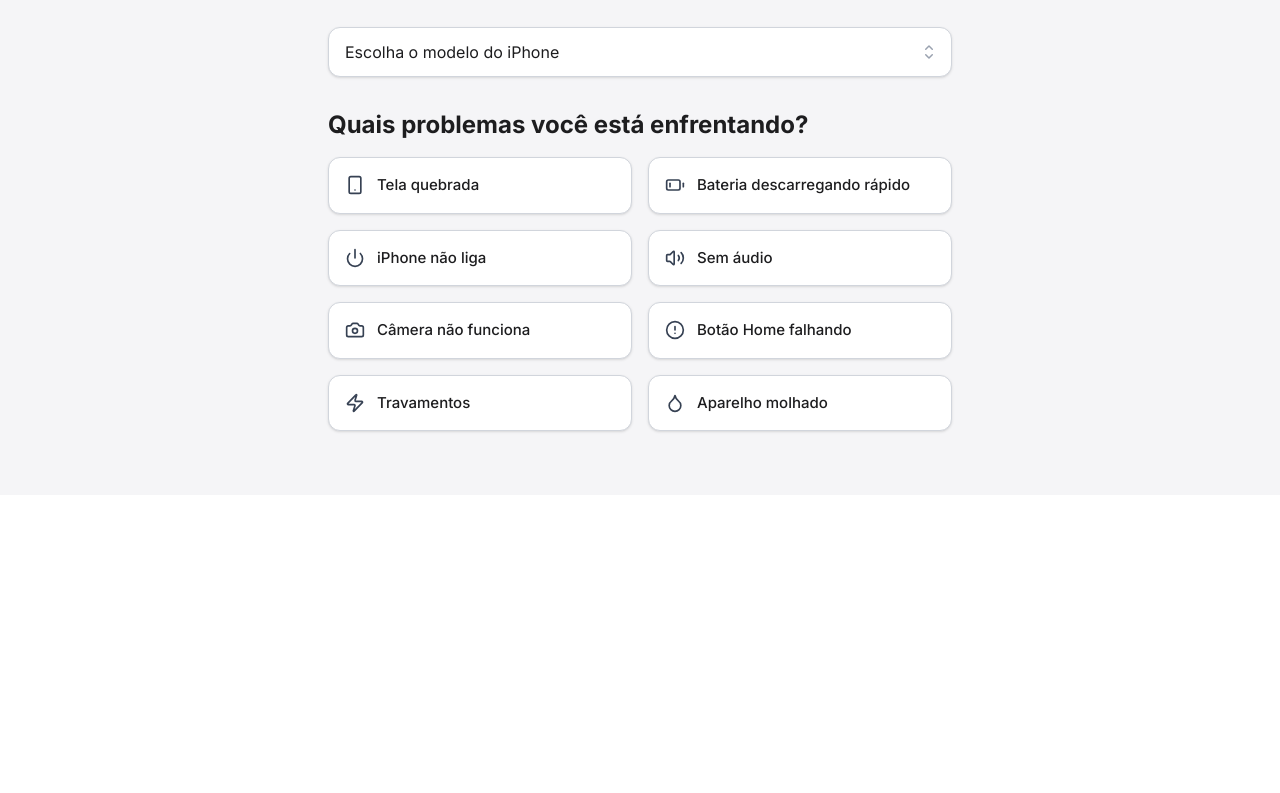
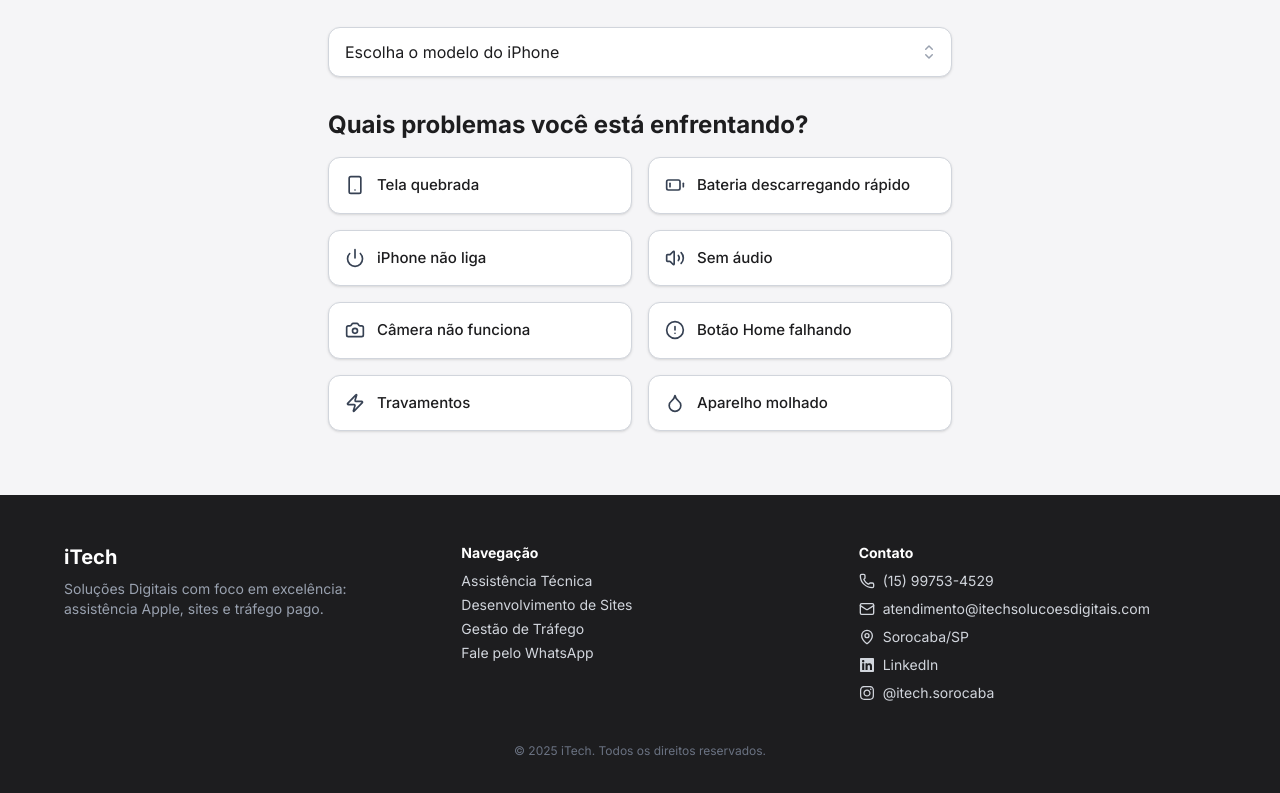
Before and after one commit to Juli084/itech, a React (Vite) app: page / in a window 1280 px wide. Shown: the part 2089-2882 px from the top of the page. Before the commit the page ends 2584 px from the top, so only its background shows below. Built offline with nearby package versions, Linux system fonts and the light colour scheme.

Commit message:
feat: adiciona rodapé com navegação, contato e redes sociais

```diff
--- a/package.json
+++ b/package.json
@@ -15,6 +15,7 @@
     "lucide-react": "^0.515.0",
     "react": "^19.1.0",
     "react-dom": "^19.1.0",
+    "react-icons": "^5.5.0",
     "react-router-dom": "^7.6.2",
     "swiper": "^11.2.8"
   },
--- a/src/App.jsx
+++ b/src/App.jsx
@@ -9,6 +9,7 @@
 import ResultSummary from './components/ResultSummary';
 import CommonProblems from './components/CommonProblems';
 import Testimonials from './components/Testimonials';
+import Footer from './components/Footer';
 
 function App() {
   const [selectedModel, setSelectedModel] = useState('');
@@ -43,7 +44,9 @@
             setNote={setNote}
           />
         )}
+
       </main>
+            <Footer />
     </div>
   );
 }
--- /dev/null
+++ b/src/components/Footer.jsx
@@ -0,0 +1,62 @@
+import { Mail, Phone, MapPin, Instagram } from 'lucide-react';
+import { FaInstagram, FaLinkedin } from 'react-icons/fa';
+
+export default function Footer() {
+  return (
+    <footer className="bg-[#1d1d1f] text-white py-12 px-6">
+      <div className="max-w-6xl mx-auto grid grid-cols-1 md:grid-cols-3 gap-10 text-sm">
+
+        <div>
+          <h2 className="text-xl font-bold mb-2">iTech</h2>
+          <p className="text-gray-400">
+            Soluções Digitais com foco em excelência: assistência Apple, sites e tráfego pago.
+          </p>
+        </div>
+
+        <div>
+          <h3 className="font-semibold mb-2">Navegação</h3>
+          <ul className="space-y-1 text-gray-300">
+            <li><a href="#formulario" className="hover:underline">Assistência Técnica</a></li>
+            <li><a href="#" className="hover:underline">Desenvolvimento de Sites</a></li>
+            <li><a href="#" className="hover:underline">Gestão de Tráfego</a></li>
+            <li><a href="https://wa.me/5515997534529" target="_blank" className="hover:underline">Fale pelo WhatsApp</a></li>
+          </ul>
+        </div>
+
+        <div>
+          <h3 className="font-semibold mb-2">Contato</h3>
+          <ul className="space-y-2 text-gray-300">
+            <li className="flex items-center gap-2">
+              <Phone className="w-4 h-4" />
+              (15) 99753-4529
+            </li>
+            <li className="flex items-center gap-2">
+              <Mail className="w-4 h-4" />
+              atendimento@itechsolucoesdigitais.com
+            </li>
+            <li className="flex items-center gap-2">
+              <MapPin className="w-4 h-4" />
+              Sorocaba/SP
+            </li>
+            <li className="flex items-center gap-2">
+              <FaLinkedin className="w-4 h-4" />
+              <a href="https://www.linkedin.com/in/julio-rodrigues84/" target="_blank" className="hover:underline">
+              LinkedIn
+              </a>
+            </li>
+            <li className="flex items-center gap-2">
+              <FaInstagram className="w-4 h-4" />
+              <a href="https://www.instagram.com/itech.sorocaba/" target="_blank" className="hover:underline">
+                @itech.sorocaba
+              </a>
+            </li>
+          </ul>
+        </div>
+      </div>
+
+      <div className="text-center text-gray-500 mt-10 text-xs">
+        © {new Date().getFullYear()} iTech. Todos os direitos reservados.
+      </div>
+    </footer>
+  );
+}
--- a/src/components/HeroSection.jsx
+++ b/src/components/HeroSection.jsx
@@ -17,7 +17,7 @@
           Diagnóstico rápido e assistência especializada com qualidade e confiança.
         </p>
         <a
-          href="#formulario"
+          href="https://wa.me/5515997534529"
           className="inline-block bg-white text-black font-semibold px-6 py-3 rounded-full hover:bg-gray-200 transition"
         >
           Solicitar orçamento
```
Also changed, not shown: 1 other file (tests, documents, lock files or other folders).
